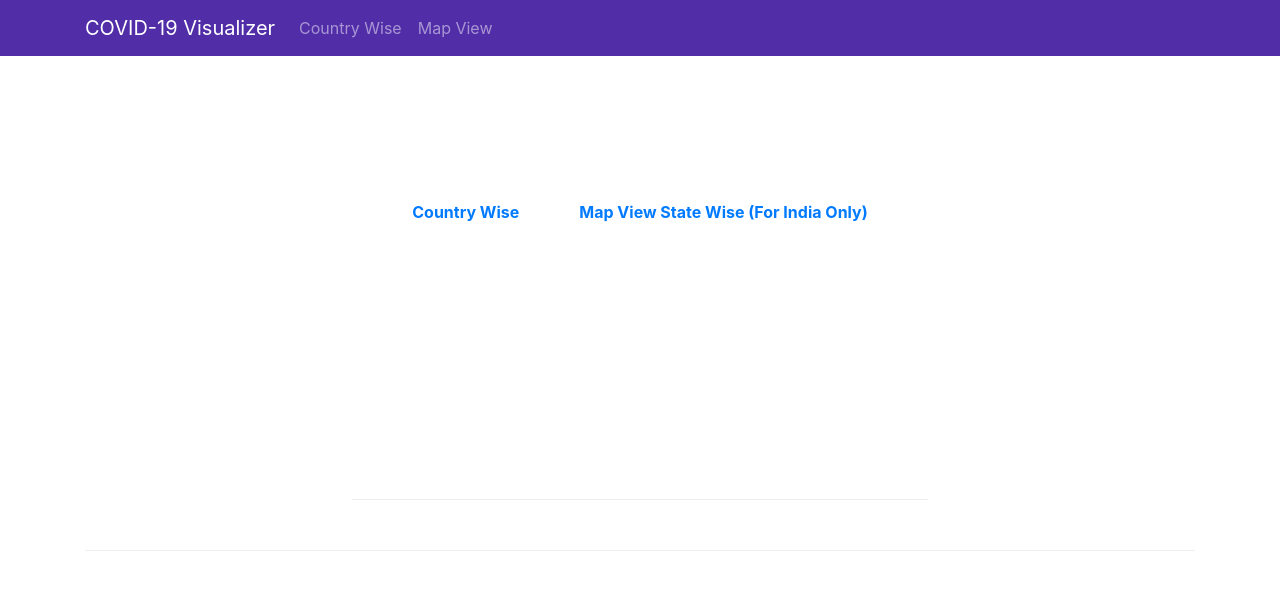
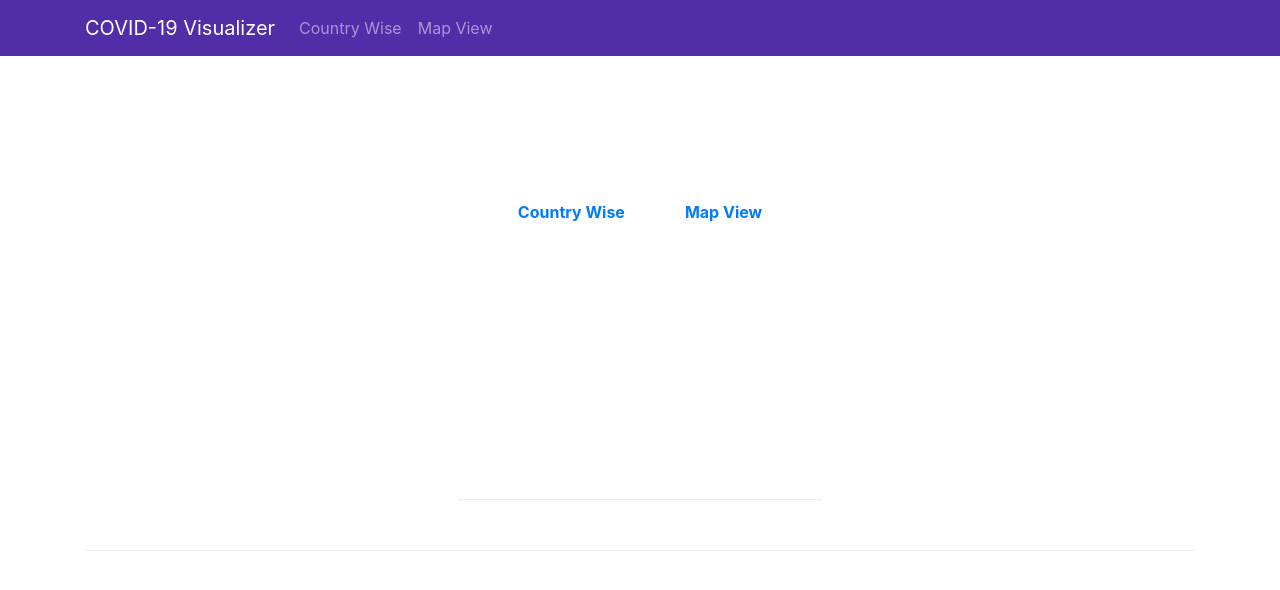
Before and after one commit to jais007/Covid-19-Visualizer, a website: page index.html in a window 1280 px wide. Drawn offline with nearby package versions, Linux system fonts and the light colour scheme; some packages are replaced by stand-ins of ours.

Commit message:
Update index.html

```diff
--- a/index.html
+++ b/index.html
@@ -45,7 +45,7 @@
 
                 </div>
                 <div class="row-sm-4">
-                      <a class="nav-link link" href="./map.html">Map View State Wise (For India Only)</a>
+                      <a class="nav-link link" href="./map.html">Map View </a>
                 </div>
             </div>
         </div>
```
